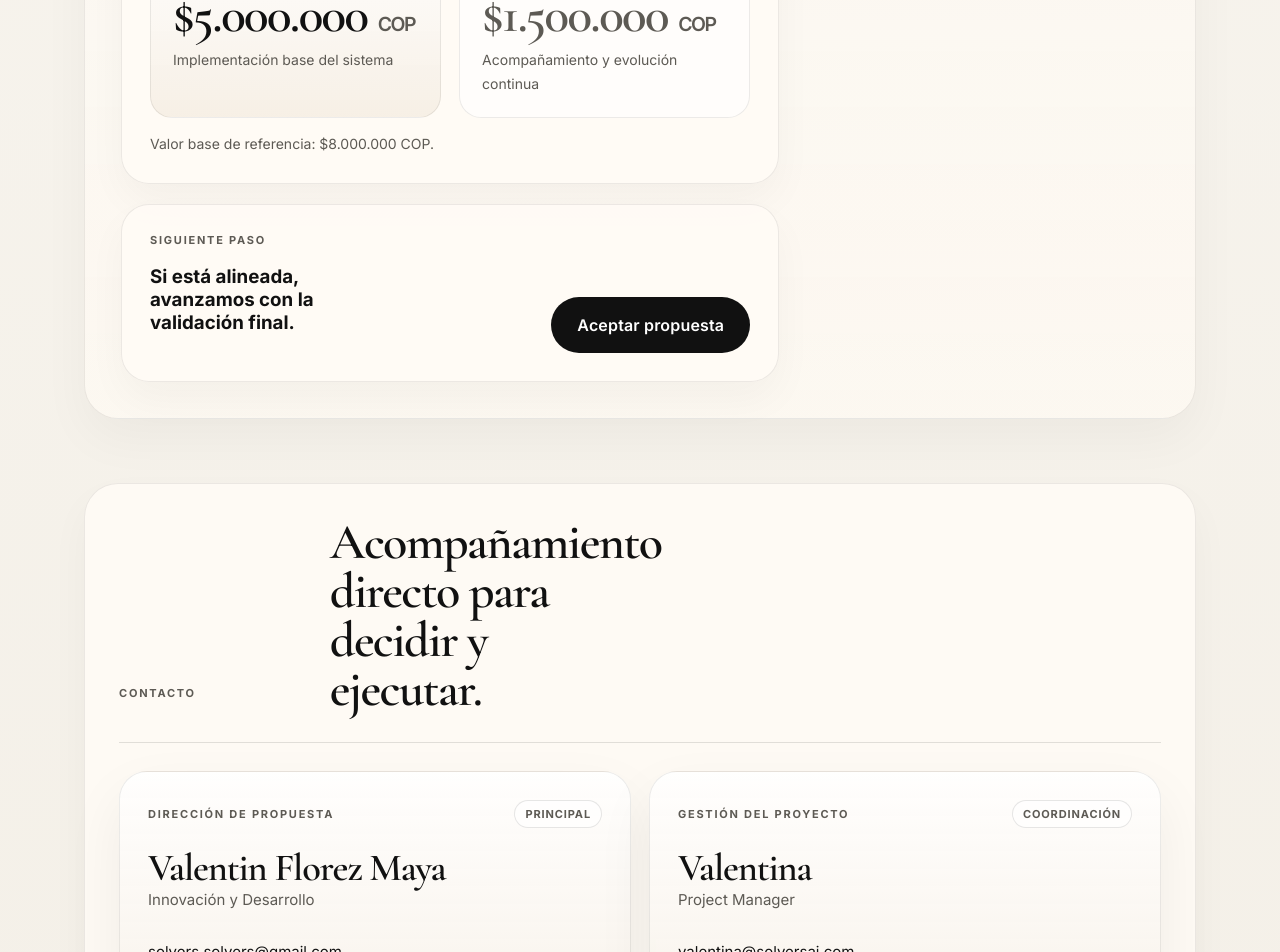
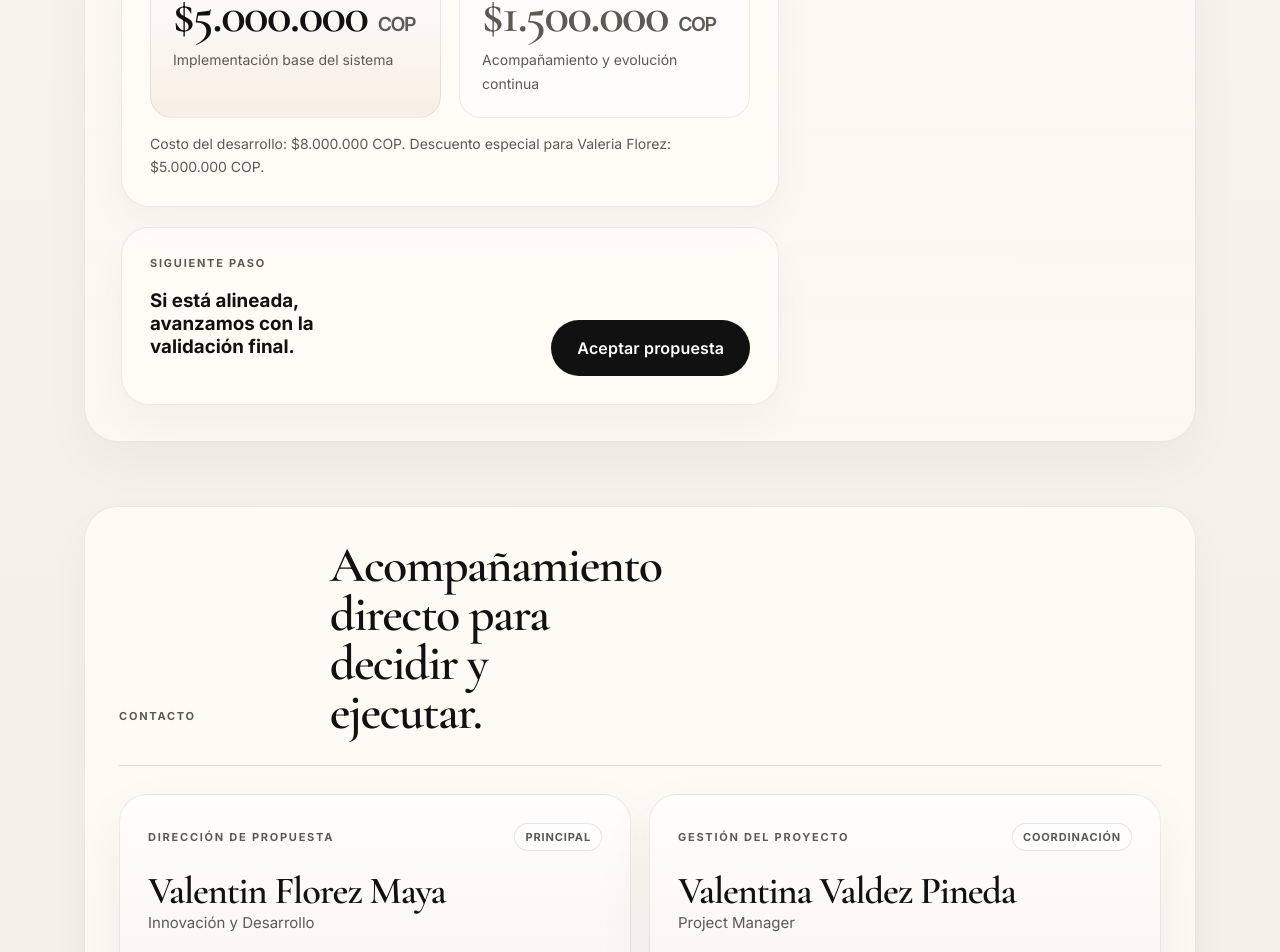
Before and after one commit to silvanasolvers/valeria-florez-compliance-proposal, a React (Vite) app: page / in a window 1280 px wide. Shown: the part 2740-3692 px from the top of the page. Built offline with nearby package versions, Linux system fonts and the light colour scheme.

Commit message:
Adjust pricing note and Valentina name

```diff
--- a/src/App.tsx
+++ b/src/App.tsx
@@ -165,7 +165,7 @@ export default function App() {
                   <div className="note">Acompañamiento y evolución continua</div>
                 </div>
               </div>
-              <p className="base-note">Valor base de referencia: $8.000.000 COP.</p>
+              <p className="base-note">Costo del desarrollo: $8.000.000 COP. Descuento especial para Valeria Florez: $5.000.000 COP.</p>
             </article>
 
             <article className="cta-panel section-card">
@@ -222,7 +222,7 @@ export default function App() {
                 <p className="contact-kicker">Gestión del proyecto</p>
                 <span className="contact-badge">Coordinación</span>
               </div>
-              <h3>Valentina</h3>
+              <h3>Valentina Valdez Pineda</h3>
               <p className="contact-role">Project Manager</p>
               <div className="contact-meta">
                 <a href="mailto:valentina@solversai.com">valentina@solversai.com</a>
```
